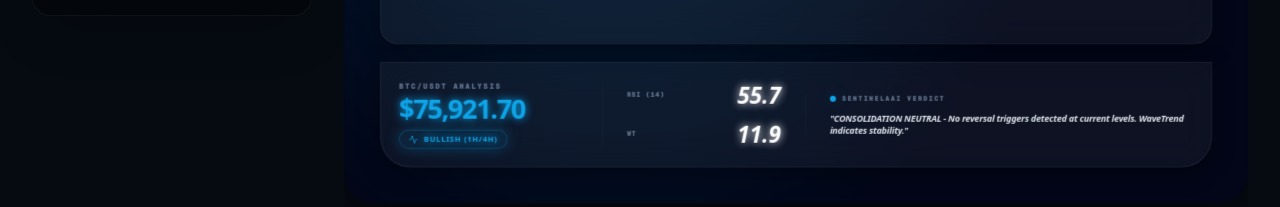
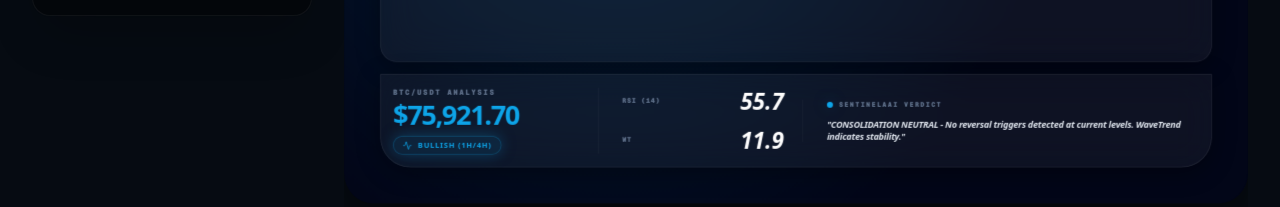
Before and after one commit to danielguollo80-ui/sentinela-web-app, a Next.js app: page / in a window 1280 px wide. Shown: the part 1087-1294 px from the top of the page. Built offline with nearby package versions, Linux system fonts and the light colour scheme; no server answers.

Commit message:
fix: reduce panel padding, remove text-glow from text for better readability

```diff
--- a/src/components/banner-generator.tsx
+++ b/src/components/banner-generator.tsx
@@ -350,7 +350,7 @@ export const BannerGenerator = () => {
                                    />
                                 )}
                              </div>
-                             <div className="mt-4 relative z-20">
+                             <div className="mt-2 relative z-20">
                                 <SentinelaBioPanel {...cryptoData} />
                              </div>
                           </>
--- a/src/components/sentinela-bio-panel.tsx
+++ b/src/components/sentinela-bio-panel.tsx
@@ -35,17 +35,17 @@ export const SentinelaBioPanel: React.FC<SentinelaBioPanelProps> = ({
   const glowClass = isLong ? 'glow-emerald' : 'glow-rose';
 
   return (
-    <div className="relative z-10 grid grid-cols-12 gap-6 items-center glass backdrop-blur-xl border-t border-white/10 p-6 mt-auto rounded-b-[2.5rem]">
+    <div className="relative z-10 grid grid-cols-12 gap-4 items-center glass backdrop-blur-xl border-t border-white/10 p-4 mt-auto rounded-b-[2.5rem]">
 
       {/* Symbol & Price Section */}
       <div className={`${isSetup ? 'col-span-2' : 'col-span-3'} space-y-2`}>
         <div className="space-y-0.5">
           <p className="text-[10px] font-black text-slate-500 uppercase tracking-[0.2em] font-mono">{symbol} ANALYSIS</p>
-          <p className="text-4xl font-black text-sentinela-blue tracking-tighter text-glow">${price}</p>
+          <p className="text-4xl font-black text-sentinela-blue tracking-tighter">${price}</p>
         </div>
         <div className="inline-flex items-center gap-2 bg-sentinela-blue/10 px-3 py-1 rounded-full border border-sentinela-blue/30 glow-blue">
           <Activity className="w-3 h-3 text-sentinela-blue" />
-          <span className="text-[10px] font-black text-sentinela-blue uppercase tracking-widest text-glow">{trend}</span>
+          <span className="text-[10px] font-black text-sentinela-blue uppercase tracking-widest">{trend}</span>
         </div>
       </div>
 
@@ -89,11 +89,11 @@ export const SentinelaBioPanel: React.FC<SentinelaBioPanelProps> = ({
       <div className={`${isSetup ? 'col-span-2' : 'col-span-3'} space-y-4 border-l border-white/5 ${isSetup ? 'pl-6' : 'pl-8'} pr-2`}>
         <div className="flex items-center justify-between gap-2">
           <span className="text-[9px] font-black text-slate-500 uppercase tracking-[0.1em] font-mono whitespace-nowrap">RSI (14)</span>
-          <span className={`${isSetup ? 'text-2xl' : 'text-3xl'} font-black text-white italic text-glow`}>{rsi}</span>
+          <span className={`${isSetup ? 'text-2xl' : 'text-3xl'} font-black text-white italic`}>{rsi}</span>
         </div>
         <div className="flex items-center justify-between gap-2">
           <span className="text-[9px] font-black text-slate-500 uppercase tracking-[0.1em] font-mono whitespace-nowrap">WT</span>
-          <span className={`${isSetup ? 'text-2xl' : 'text-3xl'} font-black text-white italic text-glow`}>{wt}</span>
+          <span className={`${isSetup ? 'text-2xl' : 'text-3xl'} font-black text-white italic`}>{wt}</span>
         </div>
       </div>
 
```
